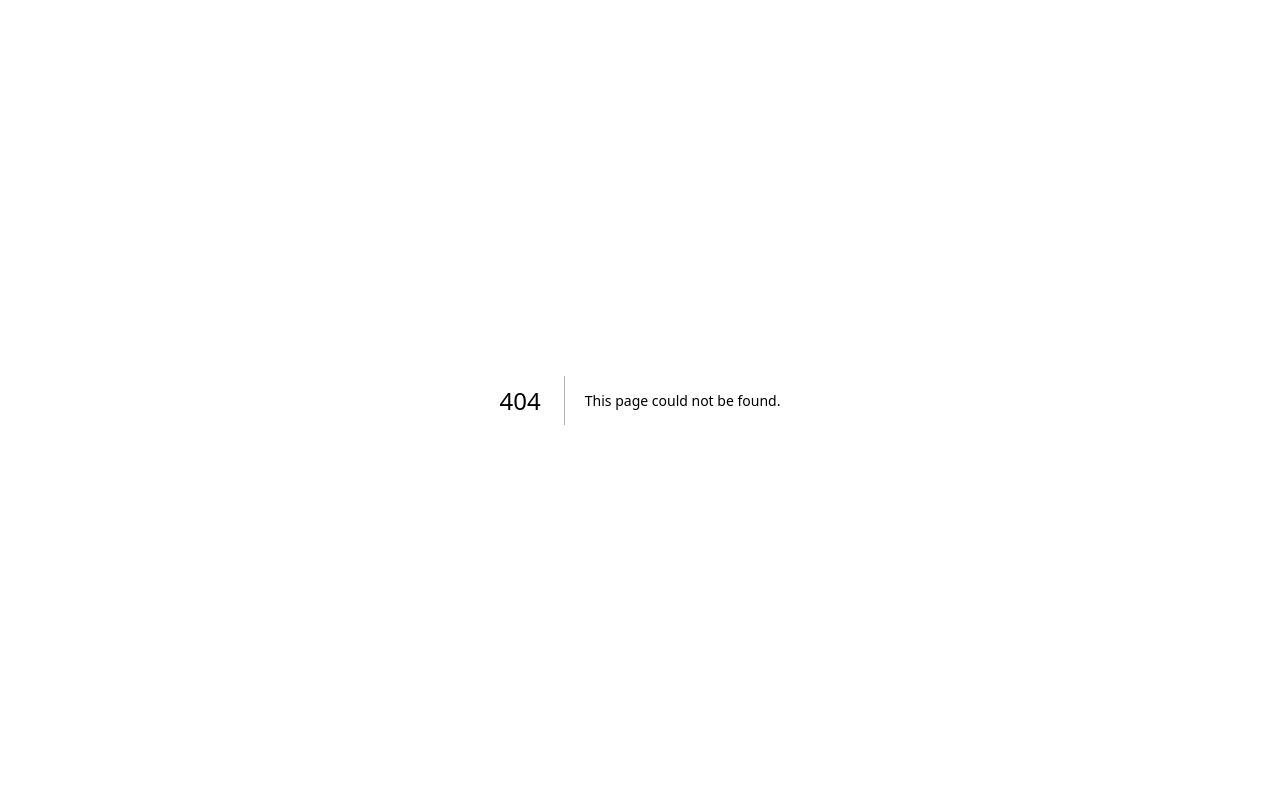
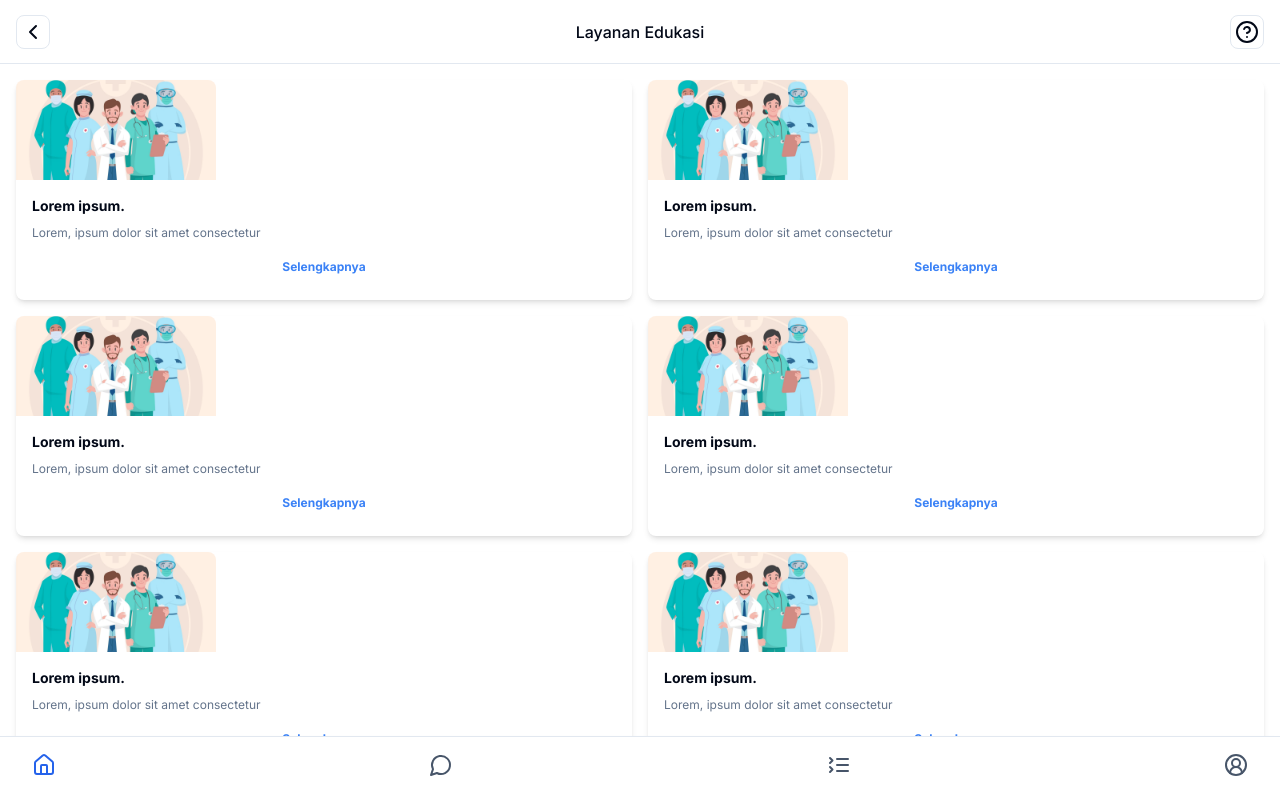
Before and after one commit to herukhoeruman/nextjs-puskesmas, a Next.js app: page /edukasi in a window 1280 px wide. Before the commit this address had no page. Shown: the top 798 px of the page. Built offline with nearby package versions, Linux system fonts and the light colour scheme.

Commit message:
feat: layanan edukasi page

```diff
--- /dev/null
+++ b/app/(mobile)/(menu)/edukasi/1/page.tsx
@@ -0,0 +1,54 @@
+"use client";
+
+import { AppBar } from "@/app/(mobile)/_components/app-bar";
+import { Share2 } from "lucide-react";
+
+const DetailPage = () => {
+  const handleShareButtonClick = () => {
+    // Ganti 'your_video_url' dengan URL video yang ingin Anda bagikan
+    const videoUrl = "https://puskesmas.vercel.app/video.mp4";
+
+    // Ganti 'your_message' dengan pesan yang ingin Anda sertakan dalam bagian pesan WhatsApp
+    const message = "your_message";
+    // Membuat URL untuk dibuka di WhatsApp dengan URL video dan pesan yang disertakan
+    const whatsappUrl = `https://api.whatsapp.com/send?text=${encodeURIComponent(
+      videoUrl
+    )}`;
+    // Buka URL di jendela baru
+    window.open(whatsappUrl, "_blank");
+  };
+  return (
+    <div className="py-16 h-full">
+      <AppBar title="Detail" url="/edukasi" />
+      <div className="">
+        <div className="flex flex-col items-center justify-center">
+          <div className="aspect-w-16 aspect-h-9">
+            <video controls className="w-full h-full">
+              <source src="/video.mp4" type="video/mp4" />
+              Your browser does not support the video tag.
+            </video>
+          </div>
+
+          <div className="p-4 space-y-4">
+            <div className="flex items-center justify-between">
+              <h1 className="text-sm font-bold">Lorem ipsum dolor sit amet.</h1>
+              <button
+                className="border rounded-lg p-1"
+                onClick={handleShareButtonClick}
+              >
+                <Share2 className="w-6 h-6 text-blue-600" />
+              </button>
+            </div>
+            <p className="text-muted-foreground text-xs">
+              Lorem ipsum dolor sit amet consectetur adipisicing elit. Quisquam
+              quod, quae, voluptatibus, doloremque dolorum quia nesciunt
+              voluptates quibusdam quos fugit atque.
+            </p>
+          </div>
+        </div>
+      </div>
+    </div>
+  );
+};
+
+export default DetailPage;
--- /dev/null
+++ b/app/(mobile)/(menu)/edukasi/page.tsx
@@ -0,0 +1,13 @@
+import { AppBar } from "../../_components/app-bar";
+import { CardLayananEdukasi } from "../../_components/card-layanan-edukasi";
+
+const LayananEdukasiPage = () => {
+  return (
+    <div className="py-16 h-full">
+      <AppBar title="Layanan Edukasi" />
+      <CardLayananEdukasi />
+    </div>
+  );
+};
+
+export default LayananEdukasiPage;
--- a/app/(mobile)/_components/app-bar.tsx
+++ b/app/(mobile)/_components/app-bar.tsx
@@ -3,16 +3,17 @@ import { ChevronLeft, CircleHelp } from "lucide-react";
 
 interface AppBarProps {
   title: string;
+  url?: string;
 }
 
-export const AppBar = ({ title }: AppBarProps) => {
+export const AppBar = ({ title, url = "/dashboard" }: AppBarProps) => {
   return (
-    <div className="fixed top-0 left-0 flex items-center justify-between w-full bg-white h-16 border-b px-4">
-      <Link href="/dashboard" className="border rounded-lg p-1">
+    <div className="fixed top-0 left-0 z-50 flex items-center justify-between w-full bg-white h-16 border-b px-4">
+      <Link href={url} className="border rounded-lg p-1">
         <ChevronLeft className="w-6 h-6 " />
       </Link>
       <p className="font-medium">{title}</p>
-      <Link href="/dashboard" className="border rounded-lg p-1">
+      <Link href={url} className="border rounded-lg p-1">
         <CircleHelp className="w-6 h-6 " />
       </Link>
     </div>
--- /dev/null
+++ b/app/(mobile)/_components/card-layanan-edukasi.tsx
@@ -0,0 +1,99 @@
+import Image from "next/image";
+import Link from "next/link";
+
+const layananEdukasi = [
+  {
+    id: 1,
+    title: "Lorem ipsum.",
+    description: "Lorem, ipsum dolor sit amet consectetur",
+    image: "/ilustrasi.jpg",
+  },
+  {
+    id: 2,
+    title: "Lorem ipsum.",
+    description: "Lorem, ipsum dolor sit amet consectetur",
+    image: "/ilustrasi.jpg",
+  },
+  {
+    id: 3,
+    title: "Lorem ipsum.",
+    description: "Lorem, ipsum dolor sit amet consectetur",
+    image: "/ilustrasi.jpg",
+  },
+  {
+    id: 4,
+    title: "Lorem ipsum.",
+    description: "Lorem, ipsum dolor sit amet consectetur",
+    image: "/ilustrasi.jpg",
+  },
+  {
+    id: 5,
+    title: "Lorem ipsum.",
+    description: "Lorem, ipsum dolor sit amet consectetur",
+    image: "/ilustrasi.jpg",
+  },
+  {
+    id: 6,
+    title: "Lorem ipsum.",
+    description: "Lorem, ipsum dolor sit amet consectetur",
+    image: "/ilustrasi.jpg",
+  },
+  {
+    id: 7,
+    title: "Lorem ipsum.",
+    description: "Lorem, ipsum dolor sit amet consectetur",
+    image: "/ilustrasi.jpg",
+  },
+  {
+    id: 8,
+    title: "Lorem ipsum.",
+    description: "Lorem, ipsum dolor sit amet consectetur",
+    image: "/ilustrasi.jpg",
+  },
+  {
+    id: 9,
+    title: "Lorem ipsum.",
+    description: "Lorem, ipsum dolor sit amet consectetur",
+    image: "/ilustrasi.jpg",
+  },
+  {
+    id: 10,
+    title: "Lorem ipsum.",
+    description: "Lorem, ipsum dolor sit amet consectetur",
+    image: "/ilustrasi.jpg",
+  },
+];
+
+export const CardLayananEdukasi = () => {
+  return (
+    <div className="grid grid-cols-2 gap-4 m-4">
+      {layananEdukasi.map((item) => (
+        <div key={item.id} className="relative rounded-lg shadow-md h-[220px]">
+          <Image
+            src={item.image}
+            width={200}
+            height={200}
+            alt="layanan edukasi"
+            className="rounded-t-lg"
+          />
+          <div className=" p-4">
+            <div className="space-y-2">
+              <p className="text-sm font-bold">{item.title}</p>
+              <p className="text-[12px] text-muted-foreground">
+                {item.description}
+              </p>
+            </div>
+            <div className="absolute inset-0 flex flex-col justify-end p-6">
+              <Link
+                href={`/edukasi/${item.id}`}
+                className="text-blue-500 text-[12px] font-bold text-center"
+              >
+                Selengkapnya
+              </Link>
+            </div>
+          </div>
+        </div>
+      ))}
+    </div>
+  );
+};
--- a/app/(mobile)/_components/map-sebaran-hasil-cek.tsx
+++ b/app/(mobile)/_components/map-sebaran-hasil-cek.tsx
@@ -38,6 +38,7 @@ const MapSebaranHasilCek = () => {
       zoom={16}
       scrollWheelZoom={false}
       style={{ height: "100%" }}
+      attributionControl={false}
     >
       <TileLayer
         attribution=""
--- a/app/(mobile)/dashboard/page.tsx
+++ b/app/(mobile)/dashboard/page.tsx
@@ -6,12 +6,12 @@ const menus = [
   {
     icon: "/patient.png",
     title: "Cek Pasien",
-    href: "/cek-pasien",
+    href: "/cek",
   },
   {
     icon: "/folder.png",
     title: "Histori Pasien",
-    href: "/histori-pasien",
+    href: "/histori",
   },
   {
     icon: "/advice.png",
@@ -26,7 +26,7 @@ const menus = [
   {
     icon: "/medical-team.png",
     title: "Layanan Edukasi",
-    href: "/layanan-edukasi",
+    href: "/edukasi",
   },
 ];
 
```
Also changed, not shown: public/ilustrasi.jpg (added), 1 other file (tests, documents, lock files or other folders).
